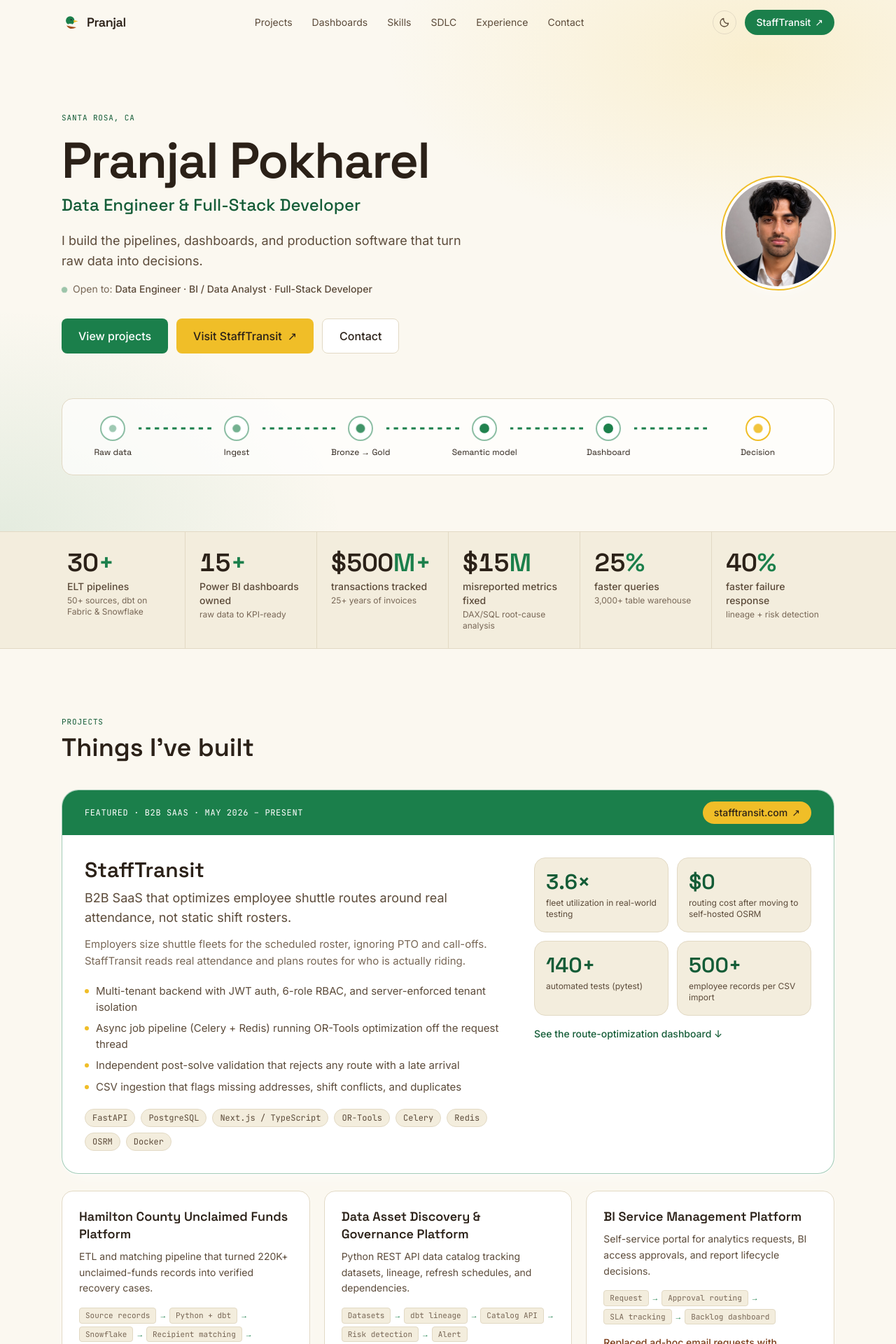
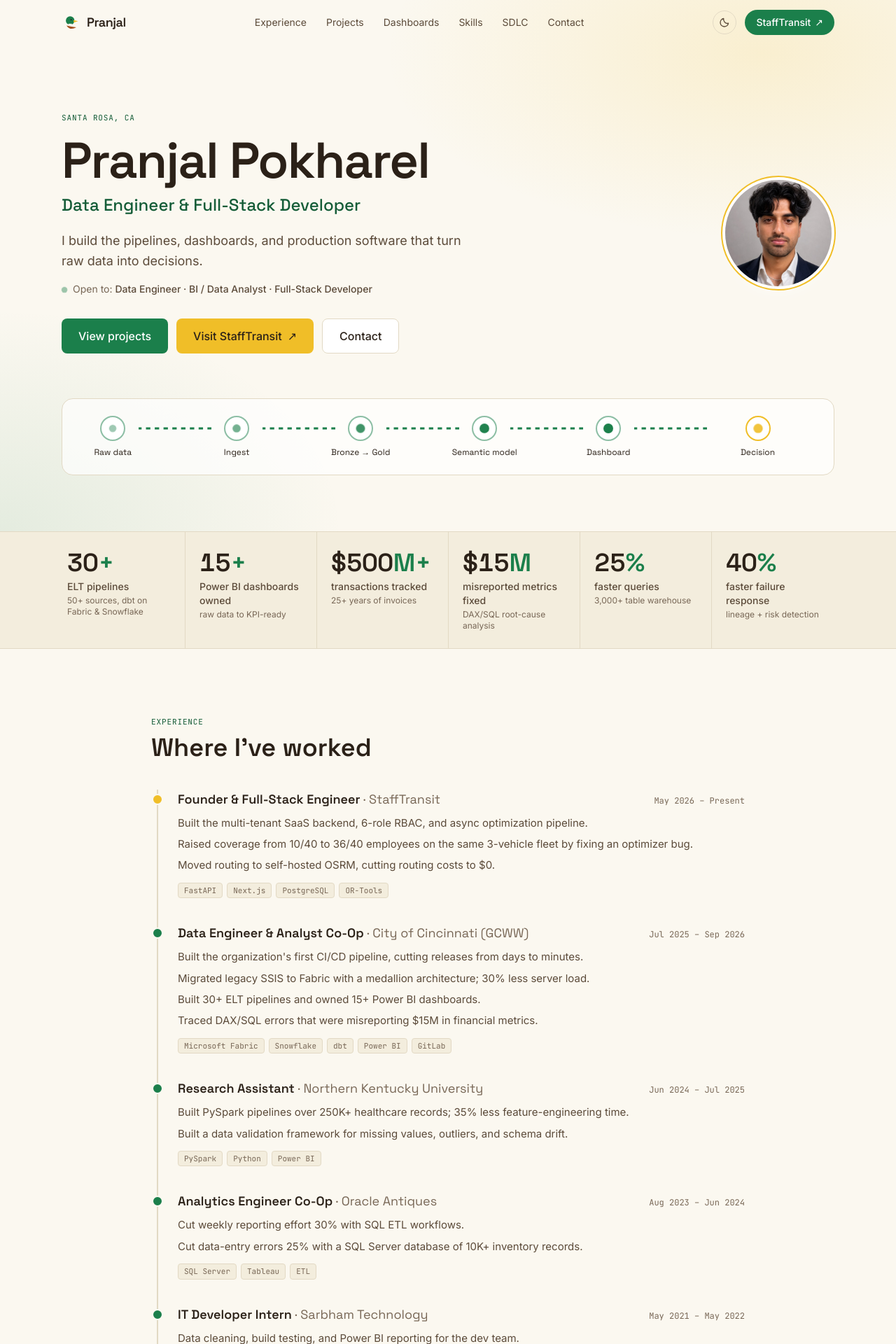
Before and after one commit to pranjalpok/pranjal_portfolio, a React (Vite) app: page / in a window 1280 px wide. Shown: the top 1920 px of the page at 70% size. Built offline with nearby package versions, Linux system fonts and the light colour scheme.

Commit message:
Move experience before projects; update degree title
Co-Authored-By: Claude Sonnet 5 <noreply@anthropic.com>

```diff
--- a/src/App.jsx
+++ b/src/App.jsx
@@ -16,11 +16,11 @@ export default function App() {
       <main>
         <Hero />
         <Stats />
+        <Experience />
         <Projects />
         <Dashboards />
         <Skills />
         <Sdlc />
-        <Experience />
         <AboutContact />
       </main>
       <Footer />
--- a/src/components/Nav.jsx
+++ b/src/components/Nav.jsx
@@ -4,11 +4,11 @@ import useTheme from "../hooks/useTheme";
 import Duck from "./Duck";
 
 const LINKS = [
+  { href: "#experience", label: "Experience" },
   { href: "#projects", label: "Projects" },
   { href: "#dashboards", label: "Dashboards" },
   { href: "#skills", label: "Skills" },
   { href: "#sdlc", label: "SDLC" },
-  { href: "#experience", label: "Experience" },
   { href: "#contact", label: "Contact" },
 ];
 
--- a/src/components/Projects.jsx
+++ b/src/components/Projects.jsx
@@ -72,7 +72,7 @@ function ProjectCard({ p }) {
 
 export default function Projects() {
   return (
-    <section id="projects" className="py-20 lg:py-24 scroll-mt-16">
+    <section id="projects" className="py-20 lg:py-24 border-t border-panel-border scroll-mt-16">
       <div className="max-w-6xl mx-auto px-6">
         <p className="eyebrow">Projects</p>
         <h2 className="font-display text-3xl sm:text-4xl font-semibold text-ink mt-2 mb-10">Things I've built</h2>
--- a/src/components/Sdlc.jsx
+++ b/src/components/Sdlc.jsx
@@ -2,7 +2,7 @@ import { sdlc } from "../data/resumeData";
 
 export default function Sdlc() {
   return (
-    <section id="sdlc" className="py-20 lg:py-24 bg-sand border-y border-panel-border scroll-mt-16">
+    <section id="sdlc" className="py-20 lg:py-24 border-t border-panel-border scroll-mt-16">
       <div className="max-w-6xl mx-auto px-6">
         <p className="eyebrow">Software lifecycle</p>
         <h2 className="font-display text-3xl sm:text-4xl font-semibold text-ink mt-2 mb-10">I own every phase, not just the code</h2>
--- a/src/data/resumeData.js
+++ b/src/data/resumeData.js
@@ -193,7 +193,7 @@ export const experience = [
 
 export const education = {
   school: "Northern Kentucky University",
-  degree: "B.S. Computer Information Technology, Minor: Computer Science",
+  degree: "Bachelor of Science in Information Technology, Minor: Computer Science",
   detail: "GPA 3.6 · May 2026",
 };
 
```
